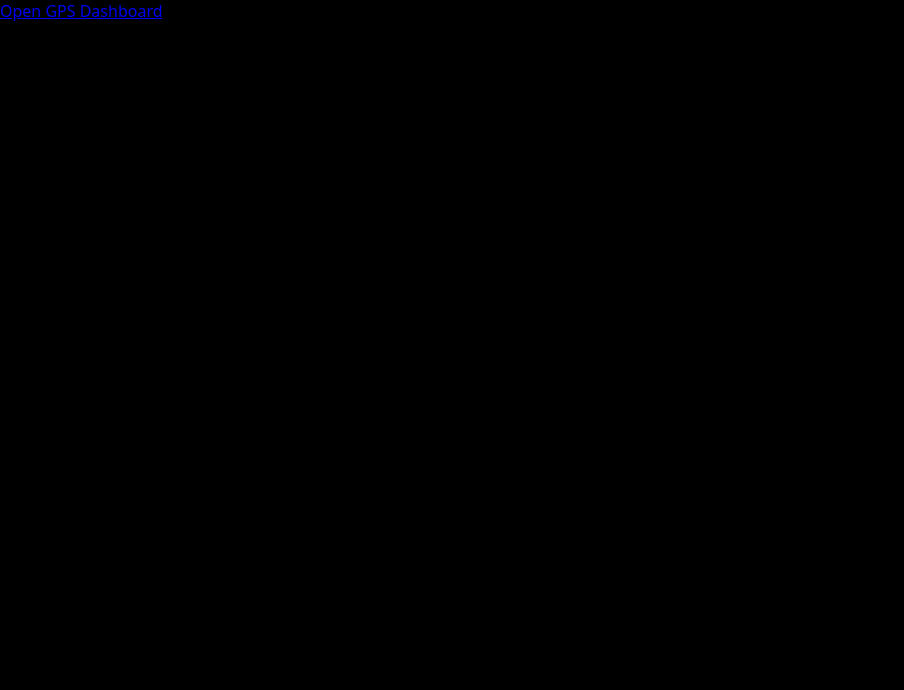
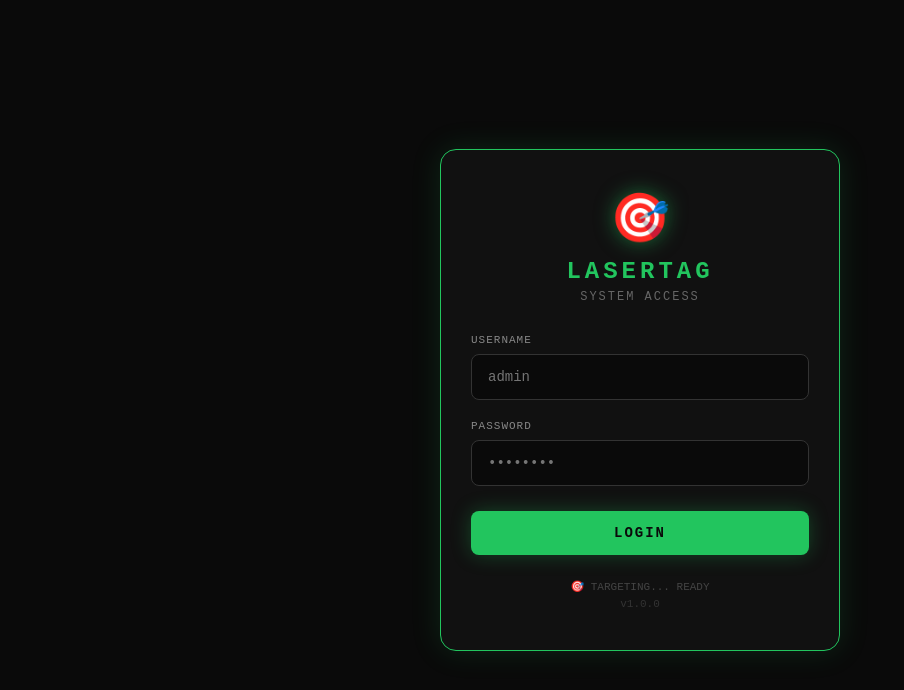
Before and after one commit to latifannurdiansyah/Laser-tag-project, a Next.js app in the folder my-gps-tracker/: page / in a window 1280 px wide. Shown: the top 690 px of the page, without its empty margins (0-904 px from the left). Built offline with nearby package versions, Linux system fonts and the light colour scheme.

Commit message:
Add login page with cyberpunk theme and auth protection

```diff
--- a/my-gps-tracker/app/layout.tsx
+++ b/my-gps-tracker/app/layout.tsx
@@ -1,8 +1,8 @@
 import "./globals.css";
 
 export const metadata = {
-  title: "GPS Tracker",
-  description: "GPS Tracker Dashboard",
+  title: "Laser Tag Dashboard",
+  description: "GPS Tracker Dashboard for Laser Tag System",
 };
 
 export const viewport = {
--- a/my-gps-tracker/app/page.tsx
+++ b/my-gps-tracker/app/page.tsx
@@ -1,9 +1,215 @@
+'use client'
+
+import { useState, useEffect } from 'react'
+import { useRouter } from 'next/navigation'
+
 export default function Home() {
+  const router = useRouter()
+  const [email, setEmail] = useState('')
+  const [password, setPassword] = useState('')
+  const [error, setError] = useState('')
+  const [loading, setLoading] = useState(false)
+
+  useEffect(() => {
+    const isLoggedIn = localStorage.getItem('lasertag_logged_in')
+    if (isLoggedIn === 'true') {
+      router.push('/dashboard')
+    }
+  }, [router])
+
+  const handleLogin = async (e: React.FormEvent) => {
+    e.preventDefault()
+    setError('')
+    setLoading(true)
+
+    await new Promise(resolve => setTimeout(resolve, 500))
+
+    if (email === 'admin' && password === '123') {
+      localStorage.setItem('lasertag_logged_in', 'true')
+      localStorage.setItem('lasertag_user', email)
+      router.push('/dashboard')
+    } else {
+      setError('Invalid credentials')
+      setLoading(false)
+    }
+  }
+
   return (
-    <div className="min-h-screen bg-black text-white flex items-center justify-center">
-      <a href="/dashboard" className="text-blue-500 text-xl">
-        Open GPS Dashboard
-      </a>
+    <div style={{
+      minHeight: '100vh',
+      background: '#0a0a0a',
+      display: 'flex',
+      alignItems: 'center',
+      justifyContent: 'center',
+      padding: '20px',
+      fontFamily: '"Courier New", monospace',
+    }}>
+      <div style={{
+        width: '100%',
+        maxWidth: '400px',
+        background: '#111111',
+        borderRadius: '16px',
+        padding: '40px 30px',
+        border: '1px solid #22c55e',
+        boxShadow: '0 0 30px rgba(34, 197, 94, 0.15)',
+      }}>
+        <div style={{ textAlign: 'center', marginBottom: '30px' }}>
+          <div style={{
+            fontSize: '48px',
+            marginBottom: '10px',
+            filter: 'drop-shadow(0 0 10px rgba(34, 197, 94, 0.5))'
+          }}>
+            🎯
+          </div>
+          <h1 style={{
+            fontSize: '24px',
+            fontWeight: 'bold',
+            color: '#22c55e',
+            letterSpacing: '4px',
+            marginBottom: '5px',
+            textTransform: 'uppercase',
+          }}>
+            Lasertag
+          </h1>
+          <div style={{
+            fontSize: '12px',
+            color: '#666',
+            letterSpacing: '2px',
+          }}>
+            SYSTEM ACCESS
+          </div>
+        </div>
+
+        <form onSubmit={handleLogin}>
+          <div style={{ marginBottom: '20px' }}>
+            <label style={{
+              display: 'block',
+              fontSize: '11px',
+              color: '#888',
+              marginBottom: '8px',
+              letterSpacing: '1px',
+              textTransform: 'uppercase',
+            }}>
+              Username
+            </label>
+            <input
+              type="text"
+              value={email}
+              onChange={(e) => setEmail(e.target.value)}
+              placeholder="admin"
+              style={{
+                width: '100%',
+                padding: '14px 16px',
+                background: '#0a0a0a',
+                border: '1px solid #333',
+                borderRadius: '8px',
+                color: '#fff',
+                fontSize: '14px',
+                fontFamily: 'inherit',
+                outline: 'none',
+                transition: 'border-color 0.2s',
+                boxSizing: 'border-box',
+              }}
+              onFocus={(e) => e.target.style.borderColor = '#22c55e'}
+              onBlur={(e) => e.target.style.borderColor = '#333'}
+            />
+          </div>
+
+          <div style={{ marginBottom: '25px' }}>
+            <label style={{
+              display: 'block',
+              fontSize: '11px',
+              color: '#888',
+              marginBottom: '8px',
+              letterSpacing: '1px',
+              textTransform: 'uppercase',
+            }}>
+              Password
+            </label>
+            <input
+              type="password"
+              value={password}
+              onChange={(e) => setPassword(e.target.value)}
+              placeholder="••••••••"
+              style={{
+                width: '100%',
+                padding: '14px 16px',
+                background: '#0a0a0a',
+                border: '1px solid #333',
+                borderRadius: '8px',
+                color: '#fff',
+                fontSize: '14px',
+                fontFamily: 'inherit',
+                outline: 'none',
+                transition: 'border-color 0.2s',
+                boxSizing: 'border-box',
+              }}
+              onFocus={(e) => e.target.style.borderColor = '#22c55e'}
+              onBlur={(e) => e.target.style.borderColor = '#333'}
+            />
+          </div>
+
+          {error && (
+            <div style={{
+              background: 'rgba(239, 68, 68, 0.1)',
+              border: '1px solid #ef4444',
+              borderRadius: '8px',
+              padding: '12px',
+              marginBottom: '20px',
+              color: '#ef4444',
+              fontSize: '13px',
+              textAlign: 'center',
+            }}>
+              {error}
+            </div>
+          )}
+
+          <button
+            type="submit"
+            disabled={loading}
+            style={{
+              width: '100%',
+              padding: '14px',
+              background: loading ? '#333' : '#22c55e',
+              border: 'none',
+              borderRadius: '8px',
+              color: loading ? '#666' : '#0a0a0a',
+              fontSize: '14px',
+              fontWeight: 'bold',
+              fontFamily: 'inherit',
+              letterSpacing: '2px',
+              textTransform: 'uppercase',
+              cursor: loading ? 'not-allowed' : 'pointer',
+              transition: 'all 0.2s',
+              boxShadow: loading ? 'none' : '0 0 20px rgba(34, 197, 94, 0.3)',
+            }}
+            onMouseOver={(e) => {
+              if (!loading) {
+                e.currentTarget.style.background = '#16a34a'
+                e.currentTarget.style.boxShadow = '0 0 30px rgba(34, 197, 94, 0.5)'
+              }
+            }}
+            onMouseOut={(e) => {
+              if (!loading) {
+                e.currentTarget.style.background = '#22c55e'
+                e.currentTarget.style.boxShadow = '0 0 20px rgba(34, 197, 94, 0.3)'
+              }
+            }}
+          >
+            {loading ? 'Accessing...' : 'Login'}
+          </button>
+        </form>
+
+        <div style={{
+          marginTop: '25px',
+          textAlign: 'center',
+          fontSize: '11px',
+          color: '#444',
+        }}>
+          <div style={{ marginBottom: '5px' }}>🎯 TARGETING... READY</div>
+          <div style={{ color: '#333' }}>v1.0.0</div>
+        </div>
+      </div>
     </div>
   )
 }
```
Also changed, not shown: my-gps-tracker/app/dashboard/page.tsx (+26 -1 lines).
